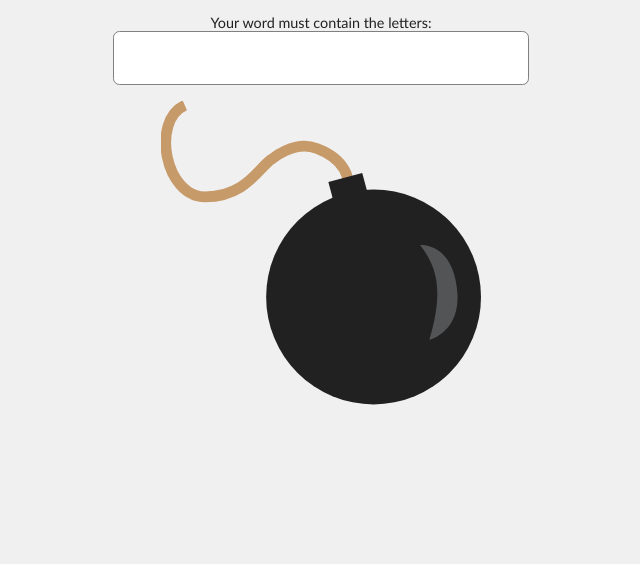
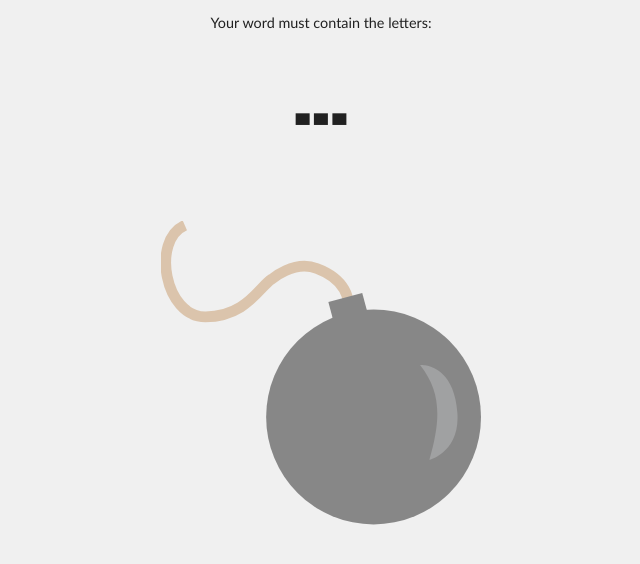
Before and after one commit to NotWoods/local-hack-day, a website: page public/game/index.html in a window 1280 px wide. Shown: the whole page, without its empty margins (319-959 px from the left). Drawn offline with nearby package versions, Linux system fonts and the light colour scheme; no server answers.

Commit message:
Added wait styles (from Kevin)

```diff
--- a/public/css/game.css
+++ b/public/css/game.css
@@ -46,6 +46,13 @@ body {
 	margin-top: 1em;
 }
 
+.GameWait .Game-bomb {
+	opacity: 0.5;
+}
+.GameWait .Game-input {
+	visibility: hidden;
+}
+
 @keyframes shake {
   10%, 90% {
     transform: translate3d(-1px, 0, 0);
--- a/public/game/Game.js
+++ b/public/game/Game.js
@@ -10,7 +10,8 @@ const inputId = 'wordInput',
 			textId = 'letterSet',
 			fuseId = 'fuse',
 			bombId = 'bomb',
-			parentId = 'game';
+			parentId = 'game',
+			subtitleId = 'subtitle';
 
 class Game {
 	constructor() {
@@ -25,6 +26,7 @@ class Game {
 		const text = document.getElementById(textId);
 		const fuse = document.getElementById(fuseId);
 		const parent = document.getElementById(parentId);
+		const subtitle = document.getElementById(subtitleId);
 		fuse.style.strokeDashoffset = 0;
 
 		const bomb = document.getElementById(bombId);
@@ -32,7 +34,7 @@ class Game {
 		mc.add(new Swipe({ direction: Hammer.DIRECTION_ALL }));
 		mc.add(new Tap());
 
-		Object.assign(this, { input, text, fuse, bomb, mc, parent });
+		Object.assign(this, { input, text, fuse, bomb, mc, parent, subtitle });
 
 		mc.on('swipe', this.handleSubmit);
 		mc.on('tap', this.handleSubmit);
@@ -112,8 +114,10 @@ class Game {
 	setMyTurn(isMyTurn) {
 		if (isMyTurn) {
 			this.parent.classList.remove('GameWait');
+			this.subtitle.textContent = READY_SUB;
 		} else {
 			this.parent.classList.add('GameWait');
+			this.subtitle.textContent = WAIT_SUB;
 		}
 		this.isMyTurn = isMyTurn;
 	}
--- a/public/game/index.html
+++ b/public/game/index.html
@@ -6,9 +6,9 @@
 	<meta name="viewport" content="width=device-width, initial-scale=1">
 </head>
 <body>
-	<section class="Game" id="game">
-		<span class="Game-subtitle bodytext">Your word must contain the letters:</span>
-		<h1 class="Game-letters" id="letterSet"></h1>
+	<section class="Game GameWait" id="game">
+		<span id='subtitle' class="Game-subtitle bodytext">Your word must contain the letters:</span>
+		<h1 class="Game-letters" id="letterSet">...</h1>
 
 		<input id="wordInput" type="text" class="Game-input bodytext">
 
```
Also changed, not shown: public/index.html (+2 -1 lines).
